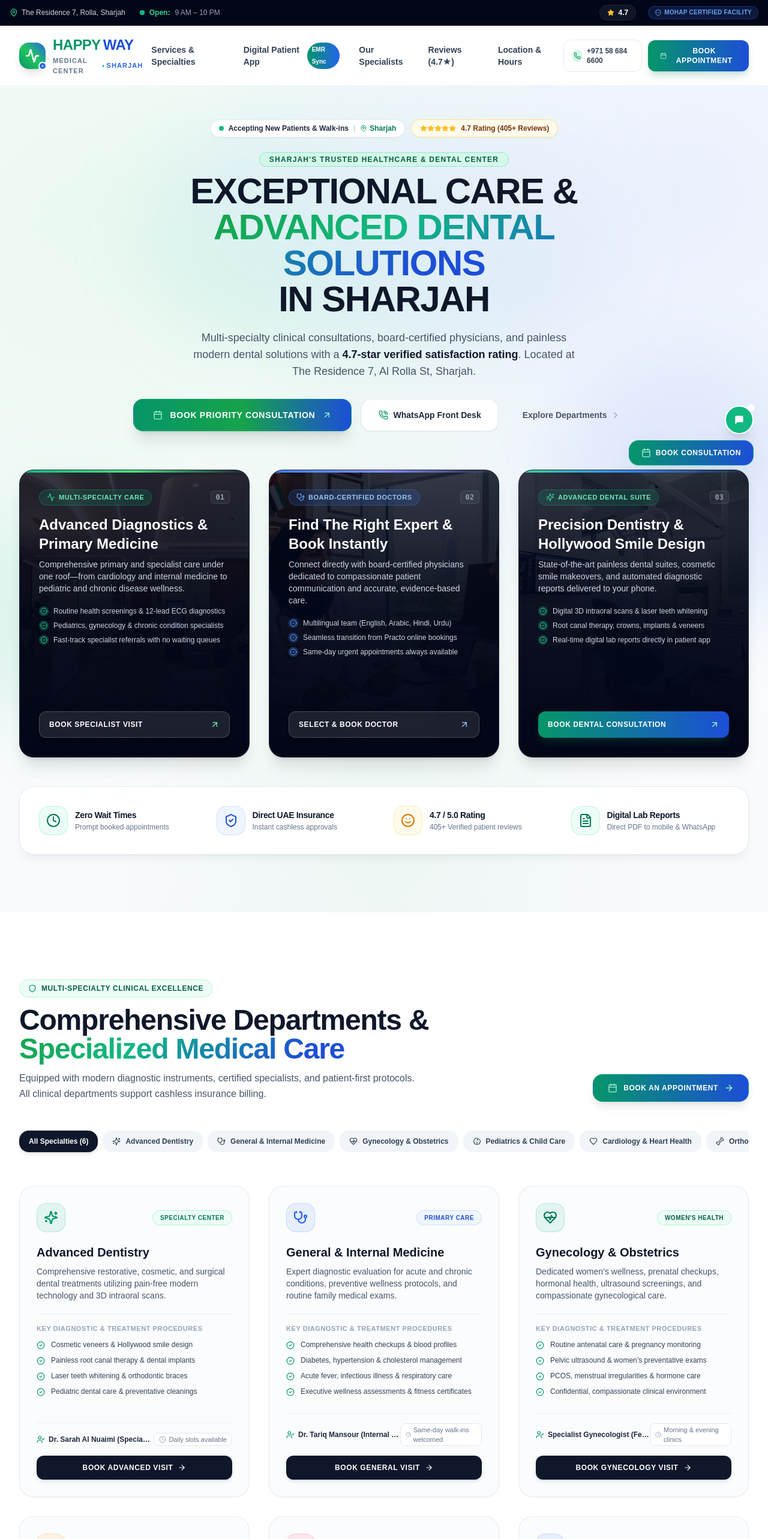
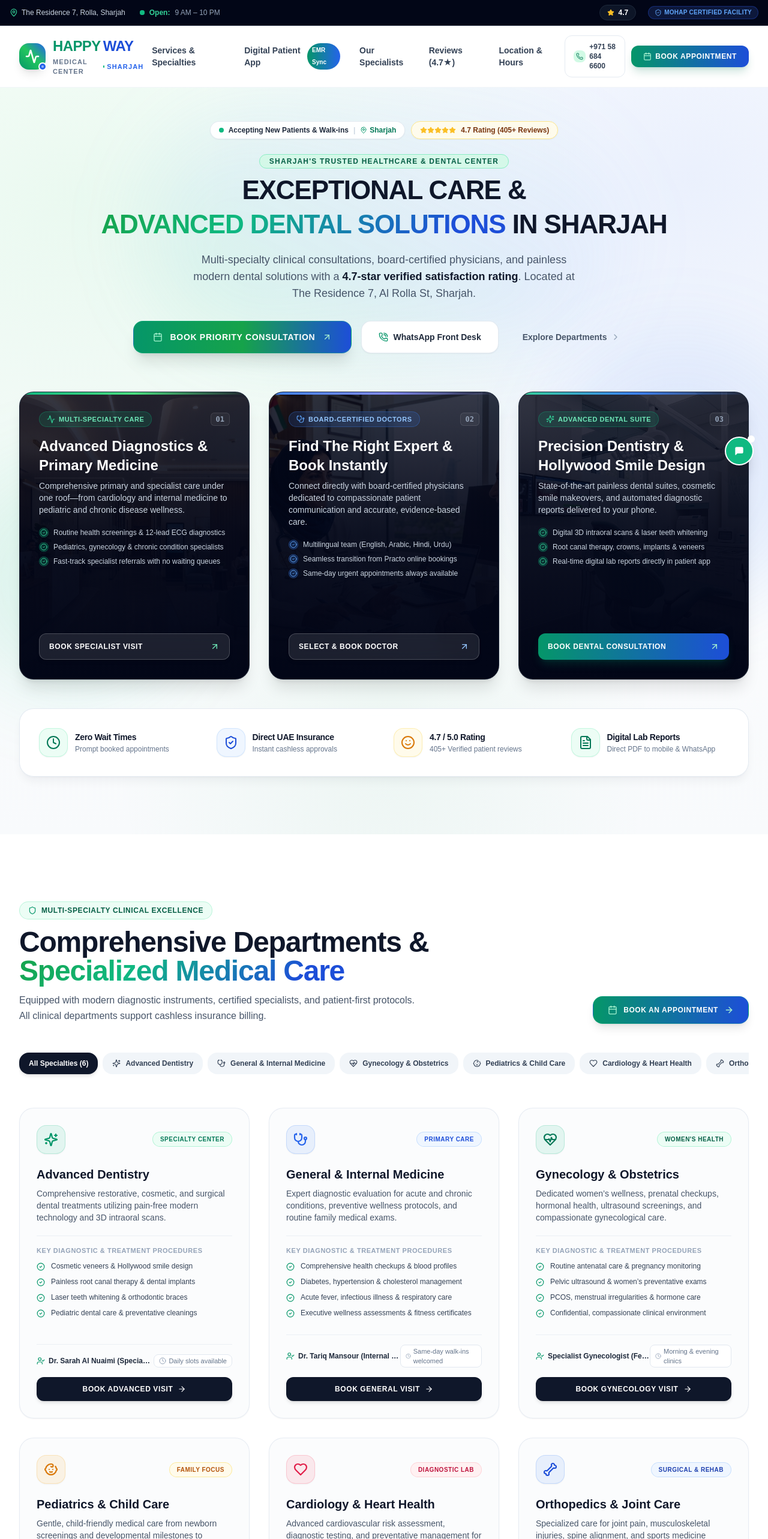
Before and after one commit to armanh148/Happy-Way-Medical-Center, a Next.js app: page / in a window 1280 px wide. Shown: the top 2566 px of the page at 60% size. Built offline with nearby package versions, Linux system fonts and the light colour scheme.

Commit message:
feat: add Navbar, ReviewsTrust, Hero, and global styles for Happy Way Medical Center

```diff
--- a/src/app/page.tsx
+++ b/src/app/page.tsx
@@ -76,10 +76,10 @@ export default function HomePage() {
           <MessageSquare className="w-5 h-5 sm:w-6 sm:h-6 fill-current" />
         </a>
 
-        {/* Quick Consultation Booking Pill in Brand Green & Blue */}
+        {/* Quick Consultation Booking Pill in Brand Green & Blue (Mobile/Tablet only to prevent desktop card obstruction) */}
         <button
           onClick={() => handleOpenBooking()}
-          className="btn-shine px-4 py-2.5 sm:px-5 sm:py-3 rounded-2xl bg-gradient-to-r from-emerald-600 to-blue-700 hover:from-emerald-700 hover:to-blue-800 text-white text-xs font-extrabold uppercase tracking-wider shadow-2xl flex items-center gap-2 hover:scale-105 active:scale-95 transition-all border border-emerald-400/30 shadow-emerald-900/25"
+          className="btn-shine px-4 py-2.5 sm:px-5 sm:py-3 rounded-2xl bg-gradient-to-r from-emerald-600 to-blue-700 hover:from-emerald-700 hover:to-blue-800 text-white text-xs font-extrabold uppercase tracking-wider shadow-2xl flex lg:hidden items-center gap-2 hover:scale-105 active:scale-95 transition-all border border-emerald-400/30 shadow-emerald-900/25"
         >
           <Calendar className="w-3.5 h-3.5 sm:w-4 sm:h-4 text-emerald-200" />
           <span className="hidden sm:inline">Book Consultation</span>
--- a/src/components/Hero.tsx
+++ b/src/components/Hero.tsx
@@ -67,17 +67,19 @@ export default function Hero({ onOpenBooking }: HeroProps) {
         </div>
 
         {/* Hero Main Header */}
-        <div className="text-center max-w-4xl mx-auto mb-10 sm:mb-14 lg:mb-16">
+        <div className="text-center max-w-5xl mx-auto mb-10 sm:mb-14 lg:mb-16 px-2">
           <div className="inline-block mb-2.5 sm:mb-3">
             <span className="text-[10px] sm:text-xs font-bold tracking-widest uppercase text-emerald-800 bg-emerald-100/80 border border-emerald-300/70 px-3 sm:px-4 py-1 rounded-full">
               Sharjah&apos;s Trusted Healthcare & Dental Center
             </span>
           </div>
 
-          <h1 className="text-2xl xs:text-3xl sm:text-5xl lg:text-6xl font-black font-heading tracking-tight text-slate-900 leading-[1.15] sm:leading-[1.08] break-words">
-            EXCEPTIONAL CARE & <br className="hidden sm:block" />
-            <span className="brand-gradient-text">ADVANCED DENTAL SOLUTIONS</span> <br className="hidden sm:block" />
-            IN SHARJAH
+          <h1 className="text-2xl xs:text-3xl sm:text-4xl md:text-[40px] lg:text-[34px] xl:text-[44px] 2xl:text-[52px] font-black font-heading tracking-tight text-slate-900 leading-[1.16] sm:leading-[1.12]">
+            <span className="block">EXCEPTIONAL CARE &amp;</span>
+            <span className="block mt-1 sm:mt-2">
+              <span className="brand-gradient-text">ADVANCED DENTAL SOLUTIONS</span>{' '}
+              <span className="inline-block">IN SHARJAH</span>
+            </span>
           </h1>
 
           <p className="mt-3.5 sm:mt-5 text-sm sm:text-base lg:text-lg text-slate-600 font-normal max-w-2xl mx-auto leading-relaxed px-1">
--- a/src/components/Navbar.tsx
+++ b/src/components/Navbar.tsx
@@ -106,57 +106,58 @@ export default function Navbar({ onOpenBooking }: NavbarProps) {
             </a>
 
             {/* Desktop Navigation Links */}
-            <div className="hidden lg:flex items-center gap-1 text-sm font-semibold text-slate-700">
+            <div className="hidden lg:flex items-center gap-0.5 xl:gap-1 text-[13px] xl:text-sm font-semibold text-slate-700">
               <a
                 href="#services"
-                className="px-3.5 py-2 rounded-xl hover:text-emerald-700 hover:bg-emerald-50/70 transition-all duration-200"
+                className="px-2.5 py-1.5 xl:px-3.5 xl:py-2 rounded-xl hover:text-emerald-700 hover:bg-emerald-50/70 transition-all duration-200"
               >
                 Services & Specialties
               </a>
               <a
                 href="#app-features"
-                className="px-3.5 py-2 rounded-xl hover:text-blue-700 hover:bg-blue-50/70 transition-all duration-200 flex items-center gap-2 group"
+                className="px-2.5 py-1.5 xl:px-3.5 xl:py-2 rounded-xl hover:text-blue-700 hover:bg-blue-50/70 transition-all duration-200 flex items-center gap-1.5 group"
               >
                 <span>Digital Patient App</span>
-                <span className="bg-gradient-to-r from-emerald-600 to-blue-600 text-white text-[10px] font-extrabold px-2 py-0.5 rounded-full shadow-sm group-hover:scale-105 transition">
+                <span className="bg-gradient-to-r from-emerald-600 to-blue-600 text-white text-[9px] xl:text-[10px] font-extrabold px-1.5 xl:px-2 py-0.5 rounded-full shadow-sm group-hover:scale-105 transition">
                   EMR Sync
                 </span>
               </a>
               <a
                 href="#doctors"
-                className="px-3.5 py-2 rounded-xl hover:text-emerald-700 hover:bg-emerald-50/70 transition-all duration-200"
+                className="px-2.5 py-1.5 xl:px-3.5 xl:py-2 rounded-xl hover:text-emerald-700 hover:bg-emerald-50/70 transition-all duration-200"
               >
                 Our Specialists
               </a>
               <a
                 href="#reviews"
-                className="px-3.5 py-2 rounded-xl hover:text-emerald-700 hover:bg-emerald-50/70 transition-all duration-200"
+                className="px-2.5 py-1.5 xl:px-3.5 xl:py-2 rounded-xl hover:text-emerald-700 hover:bg-emerald-50/70 transition-all duration-200"
               >
                 Reviews (4.7★)
               </a>
               <a
                 href="#location"
-                className="px-3.5 py-2 rounded-xl hover:text-blue-700 hover:bg-blue-50/70 transition-all duration-200"
+                className="px-2.5 py-1.5 xl:px-3.5 xl:py-2 rounded-xl hover:text-blue-700 hover:bg-blue-50/70 transition-all duration-200"
               >
                 Location & Hours
               </a>
             </div>
 
             {/* Right CTAs */}
-            <div className="hidden sm:flex items-center gap-2.5">
+            <div className="hidden sm:flex items-center gap-2 xl:gap-2.5">
               <a
                 href="tel:+971586846600"
-                className="flex items-center gap-2 px-3 py-2 sm:px-3.5 sm:py-2.5 rounded-xl text-slate-700 hover:text-emerald-700 hover:bg-emerald-50/80 text-xs font-bold border border-slate-200/90 hover:border-emerald-300 transition-all duration-200"
+                className="flex items-center gap-1.5 px-2.5 py-1.5 xl:px-3.5 xl:py-2.5 rounded-xl text-slate-700 hover:text-emerald-700 hover:bg-emerald-50/80 text-xs font-bold border border-slate-200/90 hover:border-emerald-300 transition-all duration-200"
               >
-                <div className="w-5 h-5 rounded-lg bg-emerald-100 text-emerald-700 flex items-center justify-center">
+                <div className="w-5 h-5 rounded-lg bg-emerald-100 text-emerald-700 flex items-center justify-center shrink-0">
                   <Phone className="w-3 h-3" />
                 </div>
-                <span>+971 58 684 6600</span>
+                <span className="hidden xl:inline">+971 58 684 6600</span>
+                <span className="xl:hidden text-[11px]">Call</span>
               </a>
 
               <button
                 onClick={() => onOpenBooking()}
-                className="btn-shine relative inline-flex items-center justify-center gap-2 px-4 py-2 sm:px-5 sm:py-2.5 rounded-xl bg-gradient-to-r from-emerald-600 to-blue-700 hover:from-emerald-700 hover:to-blue-800 text-white text-xs font-bold uppercase tracking-wider shadow-lg shadow-emerald-700/20 active:scale-95 transition-all duration-200"
+                className="btn-shine relative inline-flex items-center justify-center gap-1.5 px-3.5 py-2 xl:px-5 xl:py-2.5 rounded-xl bg-gradient-to-r from-emerald-600 to-blue-700 hover:from-emerald-700 hover:to-blue-800 text-white text-xs font-bold uppercase tracking-wider shadow-lg shadow-emerald-700/20 active:scale-95 transition-all duration-200 shrink-0"
               >
                 <Calendar className="w-3.5 h-3.5 text-emerald-200" />
                 <span>Book Appointment</span>
--- a/src/components/ReviewsTrust.tsx
+++ b/src/components/ReviewsTrust.tsx
@@ -1,12 +1,26 @@
 'use client';
 
 import React, { useState } from 'react';
-import { Star, Quote, CheckCircle2, ThumbsUp, ShieldCheck, Heart, Sparkles } from 'lucide-react';
+import { Star, Quote, CheckCircle2, Sparkles, Pause, Play, ExternalLink } from 'lucide-react';
+
+interface Review {
+  name: string;
+  location: string;
+  date: string;
+  rating: number;
+  category: 'dentistry' | 'general' | 'pediatrics' | 'specialized';
+  department: string;
+  comment: string;
+  verified: string;
+  initials: string;
+  avatarBg: string;
+}
 
 export default function ReviewsTrust() {
-  const [filter, setFilter] = useState('all');
+  const [filter, setFilter] = useState<'all' | 'dentistry' | 'general' | 'pediatrics'>('all');
+  const [isPaused, setIsPaused] = useState(false);
 
-  const reviews = [
+  const reviewsList: Review[] = [
     {
       name: 'Maryam Al Suwaidi',
       location: 'Sharjah, Al Rolla',
@@ -78,15 +92,97 @@ export default function ReviewsTrust() {
       verified: 'Verified Patient',
       initials: 'RM',
       avatarBg: 'bg-blue-500/15 text-blue-700'
+    },
+    {
+      name: 'Sarah Al Nuaimi',
+      location: 'Sharjah',
+      date: '1 month ago',
+      rating: 5,
+      category: 'general',
+      department: 'Gynecology & Obstetrics',
+      comment: 'Extremely polite female specialist, welcoming atmosphere, and clear explanations. Felt respected and comfortable throughout the scan and consultation.',
+      verified: 'Verified Patient',
+      initials: 'SN',
+      avatarBg: 'bg-emerald-500/15 text-emerald-700'
+    },
+    {
+      name: 'Ibrahim Khalil',
+      location: 'Sharjah, Rolla Square',
+      date: '2 weeks ago',
+      rating: 5,
+      category: 'specialized',
+      department: 'Orthopedics & Joint Clinic',
+      comment: 'Was suffering from persistent knee pain. Doctor diagnosed the issue with on-site digital imaging and gave practical exercise guidance. Pain reduced significantly in just a week.',
+      verified: 'Practo Verified Patient',
+      initials: 'IK',
+      avatarBg: 'bg-blue-500/15 text-blue-700'
     }
   ];
 
   const filteredReviews = filter === 'all'
-    ? reviews
-    : reviews.filter(r => r.category === filter);
+    ? reviewsList
+    : reviewsList.filter(r => r.category === filter);
+
+  // Divide into two alternating tracks for 2-row multi-speed infinite loop
+  const rowOne = filteredReviews.slice(0, Math.ceil(filteredReviews.length / 2));
+  const rowTwo = filteredReviews.slice(Math.ceil(filteredReviews.length / 2));
+
+  // If a single filter has few items, duplicate to maintain continuous flow
+  const loopRowOne = [...rowOne, ...rowOne, ...rowOne, ...rowOne];
+  const loopRowTwo = rowTwo.length > 0
+    ? [...rowTwo, ...rowTwo, ...rowTwo, ...rowTwo]
+    : loopRowOne;
+
+  const renderReviewCard = (rev: Review, idx: number) => (
+    <div
+      key={idx}
+      className="w-[300px] xs:w-[340px] sm:w-[390px] shrink-0 rounded-3xl p-5 sm:p-6 bg-white hover:bg-slate-50/70 border border-slate-200/90 hover:border-emerald-500/40 shadow-sm hover:shadow-xl transition-all duration-300 flex flex-col justify-between group select-none"
+    >
+      <div>
+        <div className="flex items-center justify-between mb-3">
+          <div className="flex text-amber-400">
+            {[...Array(rev.rating)].map((_, i) => (
+              <Star key={i} className="w-3.5 h-3.5 sm:w-4 sm:h-4 fill-amber-400" />
+            ))}
+          </div>
+          <span className="text-[10px] sm:text-[11px] font-semibold text-slate-400">
+            {rev.date}
+          </span>
+        </div>
+
+        <Quote className="w-7 h-7 sm:w-8 sm:h-8 text-emerald-600/25 mb-1.5 sm:mb-2 group-hover:text-emerald-600/40 transition-colors" />
+        <p className="text-slate-700 text-xs sm:text-sm leading-relaxed italic line-clamp-4">
+          &ldquo;{rev.comment}&rdquo;
+        </p>
+      </div>
+
+      <div className="pt-4 mt-4 border-t border-slate-100">
+        <div className="flex items-center justify-between gap-2">
+          <div className="flex items-center gap-2.5 min-w-0">
+            <div className={`w-8 h-8 sm:w-9 sm:h-9 rounded-xl ${rev.avatarBg} font-bold text-xs flex items-center justify-center shrink-0`}>
+              {rev.initials}
+            </div>
+            <div className="min-w-0">
+              <h4 className="font-bold text-slate-900 text-xs sm:text-sm font-heading truncate">{rev.name}</h4>
+              <p className="text-[10px] sm:text-[11px] text-slate-500 truncate">{rev.department}</p>
+            </div>
+          </div>
+          <span className="inline-flex items-center gap-1 text-[9px] sm:text-[10px] font-bold text-emerald-800 bg-emerald-50 border border-emerald-200/70 px-2 py-0.5 rounded-full shrink-0">
+            <CheckCircle2 className="w-3 h-3 text-emerald-600" />
+            {rev.verified.includes('Practo') ? 'Practo' : 'Verified'}
+          </span>
+        </div>
+      </div>
+    </div>
+  );
 
   return (
-    <section id="reviews" className="py-14 sm:py-20 lg:py-28 bg-white relative">
+    <section id="reviews" className="py-14 sm:py-20 lg:py-28 bg-[#fafafa] relative overflow-hidden">
+
+      {/* Decorative background orbs */}
+      <div className="absolute top-1/4 -left-40 w-96 h-96 bg-emerald-500/5 rounded-full blur-3xl pointer-events-none" />
+      <div className="absolute bottom-1/4 -right-40 w-96 h-96 bg-blue-500/5 rounded-full blur-3xl pointer-events-none" />
+
       <div className="max-w-[1600px] mx-auto px-4 sm:px-6 lg:px-8">
 
         {/* Rating Overview Banner */}
@@ -136,7 +232,7 @@ export default function ReviewsTrust() {
           </div>
         </div>
 
-        {/* Section Heading */}
+        {/* Section Heading & Controls */}
         <div className="text-center max-w-2xl mx-auto mb-8 sm:mb-10">
           <div className="inline-flex items-center gap-1.5 px-3 py-1 rounded-full bg-emerald-50 border border-emerald-200/80 text-emerald-800 text-[10px] sm:text-xs font-bold uppercase tracking-wider mb-2.5 sm:mb-3">
             <Sparkles className="w-3.5 h-3.5 text-emerald-500" />
@@ -149,24 +245,24 @@ export default function ReviewsTrust() {
             Real stories and ratings from families and professionals who rely on Happy Way Medical Center for their health.
           </p>
 
-          {/* Review Filter Tabs */}
-          <div className="flex flex-wrap items-center justify-center gap-1.5 sm:gap-2 mt-5 sm:mt-6">
+          {/* Interactive Controls & Filters */}
+          <div className="flex flex-wrap items-center justify-center gap-2 mt-5 sm:mt-6">
             <button
               onClick={() => setFilter('all')}
               className={`px-3 py-1.5 sm:px-4 sm:py-2 rounded-xl text-[11px] sm:text-xs font-bold transition-all ${
                 filter === 'all'
                   ? 'bg-slate-900 text-white shadow-md'
-                  : 'bg-slate-100 hover:bg-slate-200 text-slate-700'
+                  : 'bg-white hover:bg-slate-100 text-slate-700 border border-slate-200'
               }`}
             >
-              All Reviews ({reviews.length})
+              All Reviews ({reviewsList.length})
             </button>
             <button
               onClick={() => setFilter('dentistry')}
               className={`px-3 py-1.5 sm:px-4 sm:py-2 rounded-xl text-[11px] sm:text-xs font-bold transition-all ${
                 filter === 'dentistry'
                   ? 'bg-emerald-600 text-white shadow-md'
-                  : 'bg-slate-100 hover:bg-slate-200 text-slate-700'
+                  : 'bg-white hover:bg-slate-100 text-slate-700 border border-slate-200'
               }`}
             >
               Dental & Smile
@@ -176,7 +272,7 @@ export default function ReviewsTrust() {
               className={`px-3 py-1.5 sm:px-4 sm:py-2 rounded-xl text-[11px] sm:text-xs font-bold transition-all ${
                 filter === 'general'
                   ? 'bg-blue-600 text-white shadow-md'
-                  : 'bg-slate-100 hover:bg-slate-200 text-slate-700'
+                  : 'bg-white hover:bg-slate-100 text-slate-700 border border-slate-200'
               }`}
             >
               General Clinic & Lab
@@ -186,61 +282,92 @@ export default function ReviewsTrust() {
               className={`px-3 py-1.5 sm:px-4 sm:py-2 rounded-xl text-[11px] sm:text-xs font-bold transition-all ${
                 filter === 'pediatrics'
                   ? 'bg-emerald-600 text-white shadow-md'
-                  : 'bg-slate-100 hover:bg-slate-200 text-slate-700'
+                  : 'bg-white hover:bg-slate-100 text-slate-700 border border-slate-200'
               }`}
             >
               Pediatrics & Family
             </button>
+
+            {/* Play / Pause Toggle Button */}
+            <button
+              onClick={() => setIsPaused(!isPaused)}
+              className="inline-flex items-center gap-1.5 px-3 py-1.5 sm:px-3.5 sm:py-2 rounded-xl text-[11px] sm:text-xs font-semibold text-slate-600 bg-white hover:bg-slate-100 border border-slate-200 transition"
+              title={isPaused ? "Play Auto-Scroll" : "Pause Auto-Scroll"}
+            >
+              {isPaused ? (
+                <>
+                  <Play className="w-3.5 h-3.5 text-emerald-600 fill-emerald-600" />
+                  <span>Play Scroll</span>
+                </>
+              ) : (
+                <>
+                  <Pause className="w-3.5 h-3.5 text-slate-500" />
+                  <span>Pause</span>
+                </>
+              )}
+            </button>
           </div>
         </div>
 
-        {/* Testimonials Grid */}
-        <div className="grid grid-cols-1 md:grid-cols-2 lg:grid-cols-3 gap-5 sm:gap-8">
-          {filteredReviews.map((rev, index) => (
+      </div>
+
+      {/* Infinite Auto-Sliding Loop Carousel Container */}
+      <div className="relative w-full overflow-hidden py-4">
+
+        {/* Left & Right Soft Edge Fading Gradients */}
+        <div className="pointer-events-none absolute left-0 top-0 bottom-0 w-12 sm:w-28 md:w-44 bg-gradient-to-r from-[#fafafa] via-[#fafafa]/80 to-transparent z-10" />
+        <div className="pointer-events-none absolute right-0 top-0 bottom-0 w-12 sm:w-28 md:w-44 bg-gradient-to-l from-[#fafafa] via-[#fafafa]/80 to-transparent z-10" />
+
+        <div className="space-y-4 sm:space-y-6">
+
+          {/* Row 1: Smooth Infinite Scrolling Left */}
+          <div
+            className="flex overflow-hidden"
+            style={{ WebkitMaskImage: 'linear-gradient(to right, transparent, black 8%, black 92%, transparent)' }}
+          >
             <div
-              key={index}
-              className="rounded-3xl p-5 sm:p-7 bg-slate-50/80 hover:bg-white border border-slate-200/90 hover:border-emerald-400/50 shadow-sm hover:shadow-xl transition-all duration-300 flex flex-col justify-between group"
+              className="marquee-track flex gap-4 sm:gap-6 py-2 px-3"
+              style={{ animationPlayState: isPaused ? 'paused' : 'running' }}
             >
-              <div>
-                <div className="flex items-center justify-between mb-3.5 sm:mb-4">
-                  <div className="flex text-amber-400">
-                    {[...Array(rev.rating)].map((_, i) => (
-                      <Star key={i} className="w-3.5 h-3.5 sm:w-4 sm:h-4 fill-amber-400" />
-                    ))}
-                  </div>
-                  <span className="text-[10px] sm:text-[11px] font-semibold text-slate-400">
-                    {rev.date}
-                  </span>
-                </div>
+              {loopRowOne.map((rev, idx) => renderReviewCard(rev, idx))}
+            </div>
+          </div>
 
-                <Quote className="w-7 h-7 sm:w-8 sm:h-8 text-emerald-600/25 mb-1.5 sm:mb-2 group-hover:text-emerald-600/40 transition-colors" />
-                <p className="text-slate-700 text-xs sm:text-sm leading-relaxed italic">
-                  &ldquo;{rev.comment}&rdquo;
-                </p>
-              </div>
+          {/* Row 2: Smooth Infinite Scrolling Right (Reverse Loop) */}
+          <div
+            className="flex overflow-hidden"
+            style={{ WebkitMaskImage: 'linear-gradient(to right, transparent, black 8%, black 92%, transparent)' }}
+          >
+            <div
+              className="marquee-track-reverse flex gap-4 sm:gap-6 py-2 px-3"
+              style={{ animationPlayState: isPaused ? 'paused' : 'running' }}
+            >
+              {loopRowTwo.map((rev, idx) => renderReviewCard(rev, idx + 100))}
+            </div>
+          </div>
 
-              <div className="pt-4 sm:pt-5 mt-4 sm:mt-6 border-t border-slate-200/60">
-                <div className="flex items-center justify-between gap-2">
-                  <div className="flex items-center gap-2.5 sm:gap-3 min-w-0">
-                    <div className={`w-8 h-8 sm:w-9 sm:h-9 rounded-xl ${rev.avatarBg} font-bold text-xs flex items-center justify-center shrink-0`}>
-                      {rev.initials}
-                    </div>
-                    <div className="min-w-0">
-                      <h4 className="font-bold text-slate-900 text-xs sm:text-sm font-heading truncate">{rev.name}</h4>
-                      <p className="text-[10px] sm:text-[11px] text-slate-500 truncate">{rev.department}</p>
-                    </div>
-                  </div>
-                  <span className="inline-flex items-center gap-1 text-[9px] sm:text-[10px] font-bold text-emerald-800 bg-emerald-100/80 border border-emerald-200 px-2 py-0.5 rounded-full shrink-0">
-                    <CheckCircle2 className="w-3 h-3 text-emerald-600" />
-                    {rev.verified.includes('Practo') ? 'Practo' : 'Verified'}
-                  </span>
-                </div>
-              </div>
-            </div>
-          ))}
         </div>
 
       </div>
+
+      {/* Bottom Hint and External Reviews Link */}
+      <div className="max-w-[1600px] mx-auto px-4 sm:px-6 lg:px-8 mt-6 sm:mt-8 flex flex-col sm:flex-row items-center justify-between gap-3 text-slate-500 text-xs">
+        <p className="flex items-center gap-1.5 text-slate-500">
+          <span className="w-2 h-2 rounded-full bg-emerald-500 animate-pulse" />
+          <span>Cards pause automatically when hovered or touched</span>
+        </p>
+
+        <a
+          href="https://maps.google.com/?cid=12044810795415777821"
+          target="_blank"
+          rel="noopener noreferrer"
+          className="inline-flex items-center gap-1.5 font-semibold text-emerald-700 hover:text-emerald-800 hover:underline transition"
+        >
+          <span>View all 405+ Reviews on Google Maps</span>
+          <ExternalLink className="w-3.5 h-3.5" />
+        </a>
+      </div>
+
     </section>
   );
 }
```
Also changed, not shown: src/app/globals.css (+40 -0 lines).
